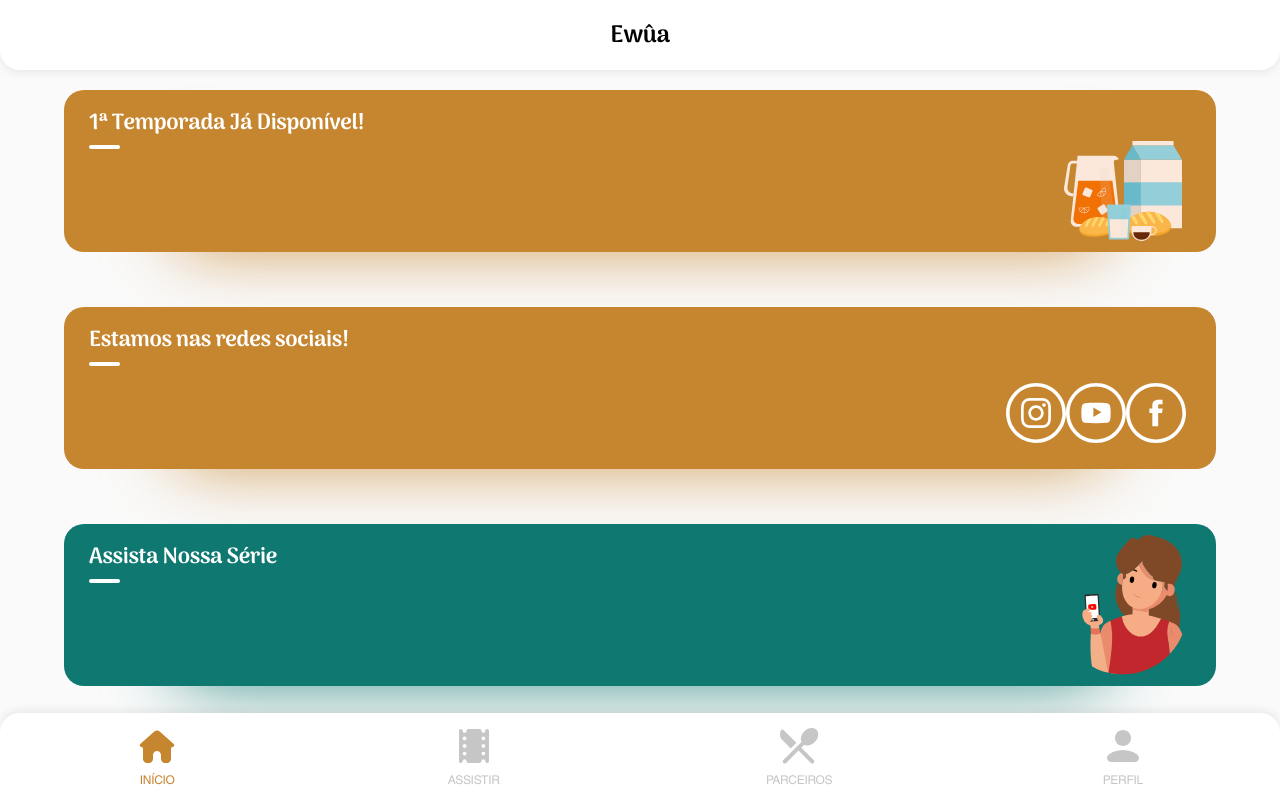
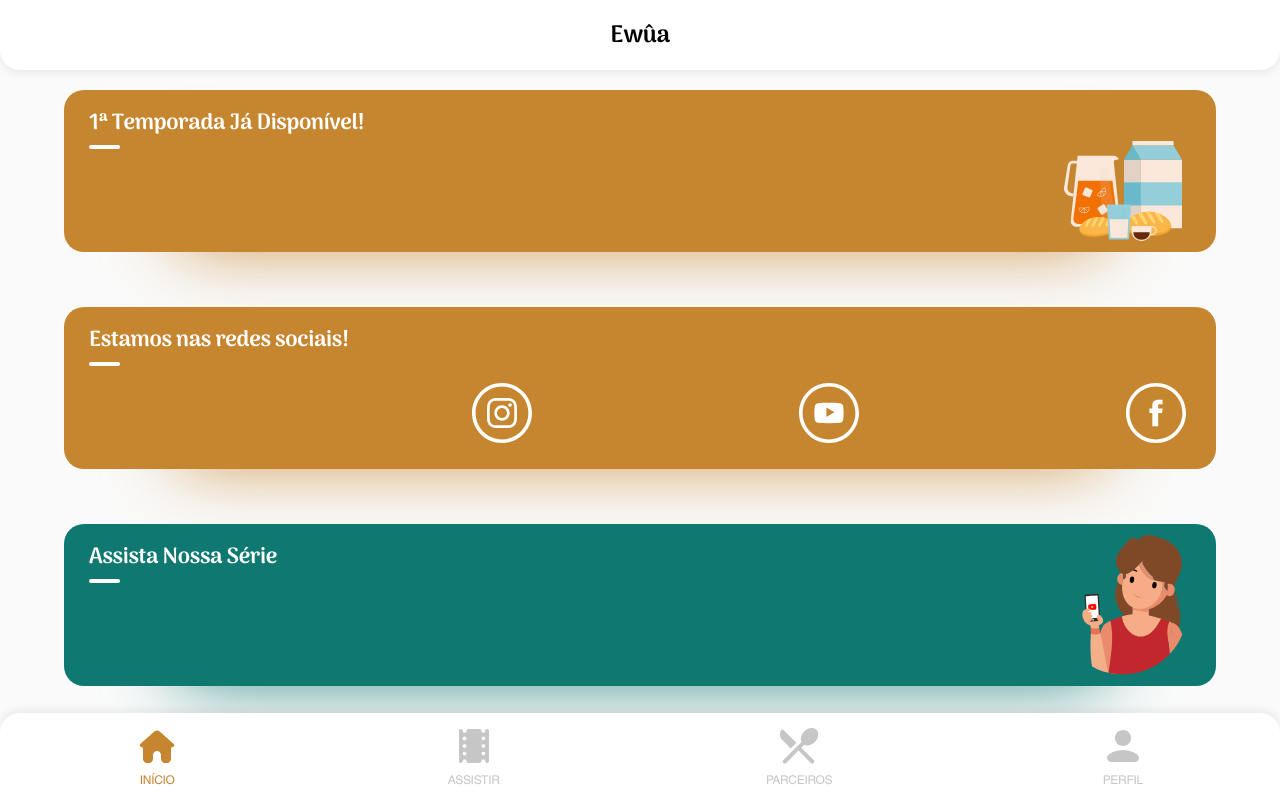
Before and after one commit to rxfaelll/ewua, a plain HTML site: page home.html in a window 1280 px wide. Shown: the top 800 px of the page. Drawn offline with Linux system fonts and the light colour scheme.

Commit message:
Caralhada de coisa v4

```diff
--- a/home.html
+++ b/home.html
@@ -7,7 +7,7 @@
     <meta http-equiv="X-UA-Compatible" content="ie=edge">
     <link rel="stylesheet" href="css/main.css">
     <link rel="stylesheet" href="css/home.css">
-    <link rel="stylesheet" href="css/home.css">
+    <link rel="stylesheet" href="css/home_responsive.css">
     <script src="js/jquery.js"></script>
     <script type="text/javascript" src="js/slick/slick.min.js"></script>
     <script src="js/home.js"></script>
```
